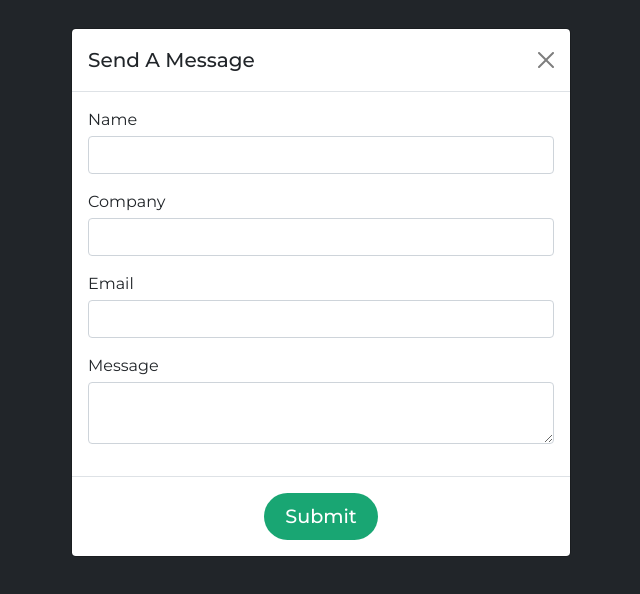
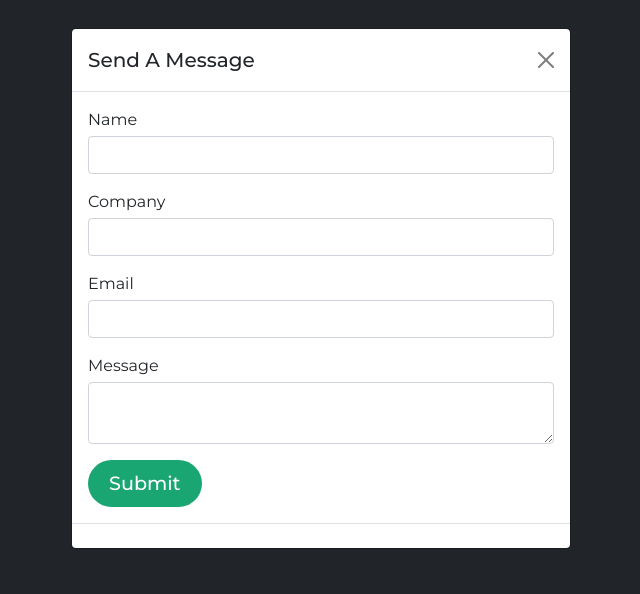
Before and after one commit to karateking007/riley-portfolio, a React (Create React App) app: page /contact in a window 1280 px wide. Both pictures are taken after a click on the button "Send A Message". Shown: the top 594 px of the page, without its empty margins (319-959 px from the left). Built offline with nearby package versions, Linux system fonts and the light colour scheme.

Commit message:
Updated contact

```diff
--- a/src/components/Contact.jsx
+++ b/src/components/Contact.jsx
@@ -41,10 +41,11 @@ function Contact() {
                                 <div className="form-group">
                                     <label className="form-label mb-1">Message</label><textarea className="form-control shadow-none d-block mb-3" name="message"></textarea>
                                 </div>
+                                <button type="submit" class="btn btn-green mx-auto">Submit</button>
                             </form>
                         </div>
                         <div class="modal-footer">
-                            <button type="submit" class="btn btn-green mx-auto" id="contact-button">Submit</button>
+
                         </div>
                     </div>
                 </div>
```
